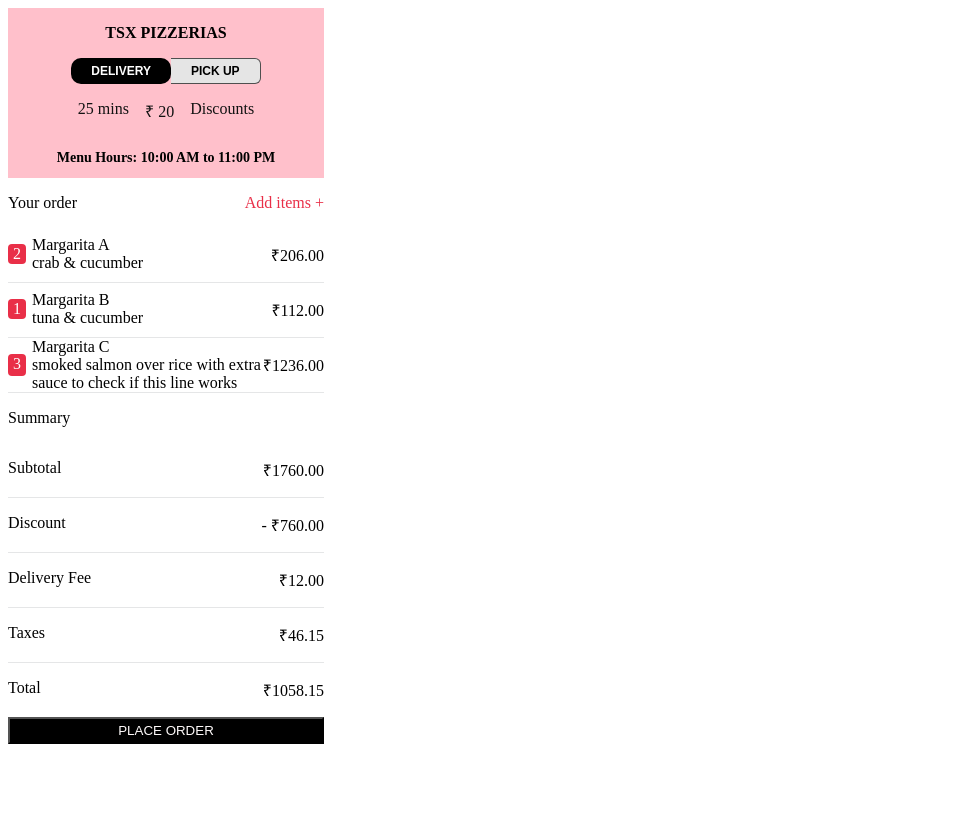
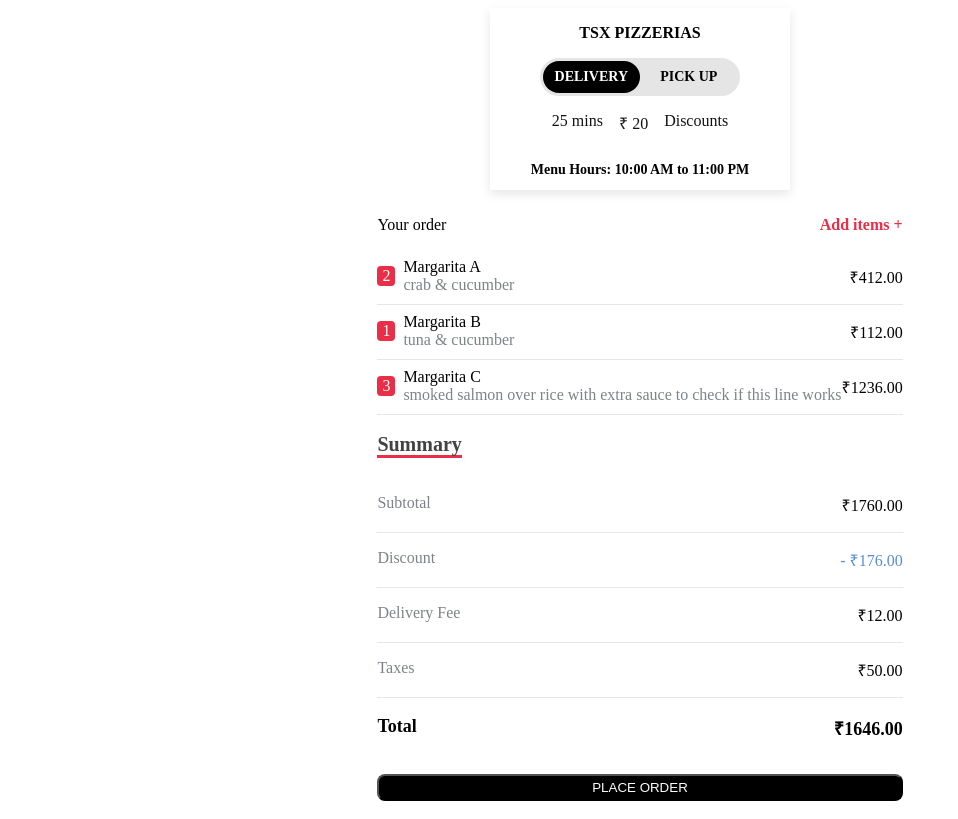
Before and after one commit to Sahitya777/assignment, a Next.js app: page / in a window 1280 px wide. Shown: the whole page, without its empty margins (0-958 px from the left). Built offline with nearby package versions, Linux system fonts and the light colour scheme.

Commit message:
REFACTORING Updated razorpay integration and added routes [DONE]

```diff
--- a/src/components/DialogueBox.tsx
+++ b/src/components/DialogueBox.tsx
@@ -3,63 +3,15 @@ import React from 'react'
 
 const DialogueBox = () => {
     return (
-        <Box display="flex" flexDirection="column" bg="pink" alignItems="center" justifyContent="center" width="25%" boxShadow="initial">
+        <Box display="flex" flexDirection="column" width="300px" alignItems="center" justifyContent="center" boxShadow="0px 4px 10px rgba(0, 0, 0, 0.1)">
             <Text color="#000" fontSize="16px" fontWeight="800" fontFamily="Mulish">
                 TSX PIZZERIAS
             </Text>
-            <Tabs variant="unstyled" display="flex">
-                <Tab
-                    py="5"
-                    px="20"
-                    color="white"
-                    bg="black"
-                    fontSize="12px"
-                    border="1px solid var(--stroke-of-30, rgba(103, 109, 154, 0.30))"
-                    borderRadius="10px"
-                    fontWeight="600"
-                    fontStyle="normal"
-                    _selected={{
-                        color: "white",
-                        bg: "black",
-                        border: "none",
-                    }}
-                    cursor="pointer"
-                // isDisabled={unstakeTransactionStarted == true}
-                // onClick={() => {
-                //   setmarketSelected("ETH");
-                // }}
-                >
-                    DELIVERY
-                </Tab>
-                <Tab
-                    py="5"
-                    px="20"
-                    color="black"
-                    bg="#E5E5E5"
-                    fontSize="12px"
-                    border="1px solid var(--stroke-of-30, #4F4F4F)"
-                    borderLeft="0px solid"
-                    borderRightRadius="6px"
-                    fontWeight="600"
-                    fontStyle="normal"
-                    _selected={{
-                        color: "white",
-                        bg: "black",
-                        border: "none",
-                    }}
-                // _selected={{
-                //   color: "white",
-                //   bg: "#4D59E8",
-                //   border: "none",
-                // }}
-                // isDisabled={transactionStarted == true}
-                // onClick={() => {
-                //   setmarketSelected("USDT");
-                // }}
-                >
-                    PICK UP
-                </Tab>
-            </Tabs>
+            <input type="checkbox" id="toggle" className="toggleCheckbox" />
+            <label htmlFor="toggle" className='toggleContainer'>
+                <Box>DELIVERY</Box>
+                <Box>PICK UP</Box>
+            </label>
             <Box display="flex" justifyContent="space-between" gap="1rem" color="#121212" fontWeight="500">
                 <Text>25 mins</Text>
                 <Text>₹ 20</Text>
--- a/src/components/Orders.tsx
+++ b/src/components/Orders.tsx
@@ -1,5 +1,7 @@
+import { useDrawContext } from '@/context/DrawerContext';
 import { Box, Button, Text } from '@chakra-ui/react'
-import React, { useState } from 'react'
+import { useRouter } from 'next/router';
+import React, { useEffect, useState } from 'react'
 
 const Orders = () => {
     const [orders, setOrders] = useState([
@@ -19,121 +21,55 @@ const Orders = () => {
             "Name": "Margarita C",
             "Desc": "smoked salmon over rice with extra sauce to check if this line works",
             "Quantity": 3,
-            "Prize": 1236
+            "Prize": 412
         }
     ])
-    const makePayment = async () => {
-        //console.log("here...");
-        const res = await initializeRazorpay();
-        if (!res) {
-          alert("Razorpay SDK Failed to load");
-          return;
-        }
-        // Make API call to the serverless API
-        const data = await fetch("/api/razorpay",
-        {
-             method: "POST",
-             headers: {
-                'Content-Type': 'application/json',
-            },
-             body: JSON.stringify({
-                taxAmt:100
-             })
-         }
-        )
-        .then((t) =>
-          t.json()
-        );
-        const options = {
-            key: process.env.NEXT_PUBLIC_RAZORPAY_KEY_ID,
-            name: "mmantratech",
-            currency: data.currency,
-            amount: data.amount,
-            order_id: data.id,
-            description: "Understanding RazorPay Integration",
-            // image: logoBase64,
-            handler: async function (response:any) {
-              // if (response.length==0) return <Loading/>;
-              console.log(response);
-
-              const data = await fetch("/api/paymentverify", {
-                method: "POST",
-                // headers: {
-                //   // Authorization: 'YOUR_AUTH_HERE'
-                // },
-                body: JSON.stringify({
-                  razorpay_payment_id: response.razorpay_payment_id,
-                  razorpay_order_id: response.razorpay_order_id,
-                  razorpay_signature: response.razorpay_signature,
-                }),
-              });
-
-
-
-              const res = await data.json();
-
-              console.log("response verify==",res)
-
-              if(res?.message=="success")
-              {
-
-
-                console.log("redirected.......")
-                // router.push("/paymentsuccess?paymentid="+response.razorpay_payment_id)
-
-              }
-
-              // Validate payment at server - using webhooks is a better idea.
-              // alert(response.razorpay_payment_id);
-              // alert(response.razorpay_order_id);
-              // alert(response.razorpay_signature);
-            },
-            prefill: {
-              name: "mmantratech",
-              email: "mmantratech@gmail.com",
-              contact: "9354536067",
-            },
-          };
-
-        const paymentObject:any = new window.Razorpay(options);
-        paymentObject.open();
-        paymentObject.on("payment.failed", function (response: any) {
-            console.log(response,"res")
-          });
-      };
-
-      const initializeRazorpay = () => {
-        return new Promise((resolve) => {
-          const script = document.createElement("script");
-          script.src = "https://checkout.razorpay.com/v1/checkout.js";
-          // document.body.appendChild(script);
-
-          script.onload = () => {
-            resolve(true);
-          };
-          script.onerror = () => {
-            resolve(false);
-          };
-
-          document.body.appendChild(script);
-        });
-      }
+    var prizeSubTotal = orders.reduce((acc, item) => acc + (item.Quantity * item.Prize), 0);
+    useEffect(()=>{
+        updateTotal(prizeSubTotal+50+12-(prizeSubTotal/10));
+    },[])
+    const router = useRouter();
+    const { transactionStatus,updateStatus,total,updateTotal } = useDrawContext();
     return (
-        <Box display="flex" flexDirection="column" width="25%">
+        <Box display="flex" flexDirection="column" p="10px">
             <Box display='flex' justifyContent="space-between">
                 <Text>Your order</Text>
                 <Box>
-                    <Text cursor="pointer" color="#E92F48" fontSize="16px" fontWeight="500">
+                    {transactionStatus != "success" &&
+                    <Box>
+                        <Text cursor="pointer" color="#E92F48" fontSize="16px" fontWeight="700">
                             Add items +
                         </Text>
                     </Box>
+                    }
                 </Box>
+            </Box>
+            {transactionStatus=="success" &&
+            <Box position="fixed" top="50%" left="50%" transform="translate(-50%,-50%)"  zIndex="100" bg="#F2F2F2" padding="13px" borderRadius="6px">
+            <Text >
+                Order has been placed successfully. <br/> Confirmation message sent!
+            </Text>
+            <Text fontWeight="600">
+                Order Id: 3267
+            </Text>
+            <Text fontWeight="600">
+                Total : ₹{total.toFixed(2)}
+            </Text>
+            <Box width="100%" display="flex" justifyContent="flex-end">
+                <Button bg="#C4C4C4" boxShadow="0px 4px 4px 0px rgba(0, 0, 0, 0.25)" border="1px solid #C4C4C4" width="100px" color="#000" fontWeight="700" cursor="pointer" onClick={()=>{updateStatus(null)}}>
+                    Back
+                </Button>
+            </Box>
+
+        </Box>
+            }
+
             {orders.map((order, idx: number) => {
                 return (
                     <Box>
                         <Box display="flex" justifyContent="space-between">
                             <Box display="flex" flexDirection="column" >
-                                <Box display="flex" gap="6" flexDirection="row">
+                                <Box display="flex" gap="8" flexDirection="row">
                                     <Text bg="#E92F48" p="1px 5px 1px 5px" color="white" borderRadius="4px">
                                         {order.Quantity}
                                     </Text>
@@ -141,52 +77,55 @@ const Orders = () => {
                                         <Text p="0" m="0">
                                             {order.Name}
                                         </Text>
-                                    <Text p="0" m="0">
+                                        <Text p="0" m="0" color="#7E8389">
                                             {order.Desc}
                                         </Text>
                                     </Box>
                                 </Box>
                             </Box>
                             <Text>
-                                ₹{order.Prize.toFixed(2)}
+                                ₹{((order.Prize) * (order.Quantity)).toFixed(2)}
                             </Text>
                         </Box>
-                    <Box  borderBottom="1px solid rgba(126, 131, 137, 0.20)"></Box>
+                        <Box borderBottom="1px solid rgba(126, 131, 137, 0.20)"></Box>
                     </Box>
                 )
             })}
             <Box display="flex" flexDirection="column">
-                <Text>
+                <Text color="#424242" fontWeight="900" fontSize="20px" lineHeight="18px" width="85px" borderBottom="3px solid #E92F48"pb="2px" fontFamily="Mulish">
                     Summary
                 </Text>
                 <Box display="flex" justifyContent="space-between">
-                    <Text>Subtotal</Text>
-                    <Text>₹1760.00</Text>
+                    <Text color="#7E8389">Subtotal</Text>
+                    <Text>₹{prizeSubTotal.toFixed(2)}</Text>
                 </Box>
-                <Box  borderBottom="1px solid rgba(126, 131, 137, 0.20)"></Box>
+                <Box borderBottom="1px solid rgba(126, 131, 137, 0.20)"></Box>
                 <Box display="flex" justifyContent="space-between">
-                    <Text>Discount</Text>
-                    <Text>- ₹760.00</Text>
+                    <Text color="#7E8389">Discount</Text>
+                    <Text color="#5A8CD7">- ₹{(prizeSubTotal/10).toFixed(2)}</Text>
                 </Box>
-                <Box  borderBottom="1px solid rgba(126, 131, 137, 0.20)"></Box>
+                <Box borderBottom="1px solid rgba(126, 131, 137, 0.20)"></Box>
                 <Box display="flex" justifyContent="space-between">
-                    <Text>Delivery Fee</Text>
+                    <Text color="#7E8389">Delivery Fee</Text>
                     <Text>₹12.00</Text>
                 </Box>
-                <Box  borderBottom="1px solid rgba(126, 131, 137, 0.20)"></Box>
+                <Box borderBottom="1px solid rgba(126, 131, 137, 0.20)"></Box>
                 <Box display="flex" justifyContent="space-between">
-                    <Text>Taxes</Text>
-                    <Text>₹46.15</Text>
+                    <Text color="#7E8389">Taxes</Text>
+                    <Text>₹50.00</Text>
                 </Box>
-                <Box  borderBottom="1px solid rgba(126, 131, 137, 0.20)"></Box>
+                <Box borderBottom="1px solid rgba(126, 131, 137, 0.20)"></Box>
                 <Box display="flex" justifyContent="space-between">
-                    <Text>Total</Text>
-                    <Text>₹1058.15</Text>
+                    <Text fontWeight="900" fontSize="18px">Total</Text>
+                    <Text fontWeight="900" fontSize="18px">₹{total.toFixed(2)}</Text>
                 </Box>
             </Box>
-            <Button bg="black" color="#FEFAFA" p="4px 4px 4px 4px" cursor="pointer" onClick={()=>{makePayment()}}>
+            {transactionStatus != "success" &&
+                <Button bg="black" borderRadius="8px" color="#FEFAFA" p="4px 4px 4px 4px" mt="1rem" cursor="pointer" onClick={() => { router.push("/payment") }}>
                     PLACE ORDER
                 </Button>
+            }
+
         </Box>
     )
 }
--- /dev/null
+++ b/src/context/DrawerContext.js
@@ -0,0 +1,28 @@
+import React, { createContext, useContext, useState } from 'react';
+
+const DrawerContext = createContext();
+
+export const DrawerContextProvider = ({ children }) => {
+  const [transactionStatus, setTransactionStatus] = useState(null);
+  const [activeTransactions, setActiveTransactions] = useState([])
+  const [total, setTotal] = useState(1062)
+  const [transactionHash, setTransactionHash] = useState("")
+
+  const updateTotal=(newTotal)=>{
+    setTotal(newTotal)
+  }
+  const updateStatus = (newStatus) => {
+    setTransactionStatus(newStatus);
+  };
+  const pushToActiveTransactions = (data) => {
+    setActiveTransactions((prevTransactions) => [...prevTransactions, data]);
+  };
+
+  return (
+    <DrawerContext.Provider value={{ transactionStatus, updateStatus,total,updateTotal, pushToActiveTransactions,activeTransactions }}>
+      {children}
+    </DrawerContext.Provider>
+  );
+};
+
+export const useDrawContext = () => useContext(DrawerContext);
--- a/src/pages/_app.tsx
+++ b/src/pages/_app.tsx
@@ -1,6 +1,26 @@
 import '@/styles/globals.css'
 import type { AppProps } from 'next/app'
+import Head from "next/head";
+import{DrawerContextProvider} from '../context/DrawerContext'
+export default function App({ Component, pageProps }: AppProps) {
+  return (
+    <>
+      <Head>
+        <meta httpEquiv="Cache-Control" content="no-cache, must-revalidate" />
+        <meta httpEquiv="Pragma" content="no-cache" />
+        <meta httpEquiv="Expires" content="0" />
+        <title>TSX Pizzerias</title>
+        <meta
+          name="description"
+          content="Hashstack provides a permissionless zk-native money market protocol enabling secure under-collateralised loans to the crypto retail. Built on Starknet L2 [announcement], Hashstack leverages the capability of zero-knowledge proofs to provide a cost & capital-efficient lending solution."
+        />
+        <link rel="shortcut icon" href="/favicon-32x32.png" />
+      </Head>
 
-export default function App({ Component, pageProps }: AppProps) {
-  return <Component {...pageProps} />
+      <DrawerContextProvider>
+                <Component {...pageProps} />
+
+      </DrawerContextProvider>
+    </>
+  );
 }
--- a/src/pages/index.tsx
+++ b/src/pages/index.tsx
@@ -20,7 +20,7 @@ export default function Home() {
         <Script src="https://checkout.razorpay.com/v1/checkout.js"
           />
       </Head>
-      <Box display="flex"flexDirection="column">
+      <Box display="flex" flexDirection="column" alignItems="center" justifyContent="center">
         <DialogueBox/>
         <Orders/>
 
--- a/src/styles/globals.css
+++ b/src/styles/globals.css
@@ -105,3 +105,55 @@ a {
     color-scheme: dark;
   }
 } */
+
+
+.toggleContainer {
+  position: relative;
+  display: grid;
+  grid-template-columns: repeat(2, 1fr);
+  width: fit-content;
+  border: 3px solid #E5E5E5;
+  border-radius: 20px;
+  background: #E5E5E5;
+  font-weight: bold;
+  font-size: 14px;
+  color: #343434;
+  cursor: pointer;
+}
+.toggleContainer::before {
+  content: '';
+  position: absolute;
+  width: 50%;
+  height: 100%;
+  left: 0%;
+  border-radius:20px;
+  background: black;
+  transition: all 0.3s;
+}
+.toggleCheckbox:checked + .toggleContainer::before {
+   left: 50%;
+}
+.toggleContainer div {
+  padding: 8px 12px 8px 12px;
+  text-align: center;
+  z-index: 1;
+}
+.toggleCheckbox {
+  display: none;
+}
+.toggleCheckbox:checked + .toggleContainer div:first-child{
+  color: black;
+  transition: color 0.3s;
+}
+.toggleCheckbox:checked + .toggleContainer div:last-child{
+  color: white;
+  transition: color 0.3s;
+}
+.toggleCheckbox + .toggleContainer div:first-child{
+  color: white;
+  transition: color 0.3s;
+}
+.toggleCheckbox + .toggleContainer div:last-child{
+  color: black;
+  transition: color 0.3s;
+}
```
Also changed, not shown: src/pages/api/paymentverify.tsx (+15 -10 lines), src/pages/payment.tsx (added, +120 -0 lines), src/assets/Banner.png (renamed from public/Banner.png). Lines whose indentation alone changed are shown as unchanged.
